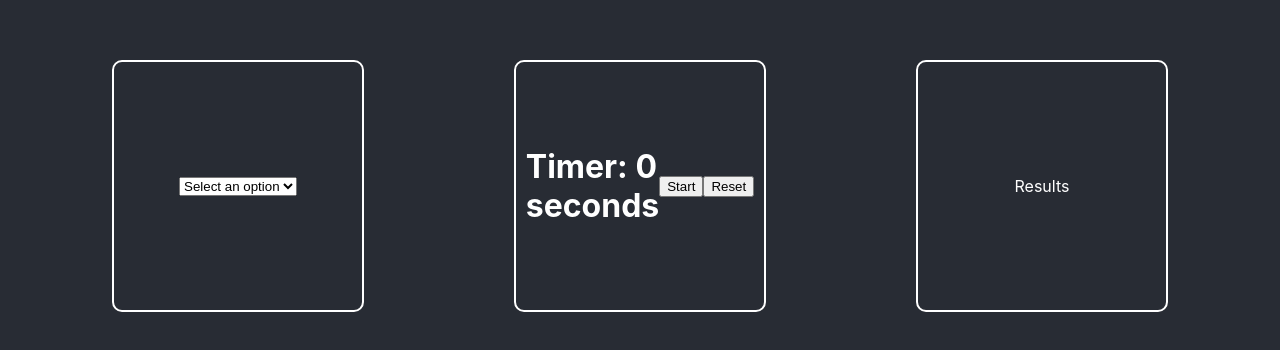
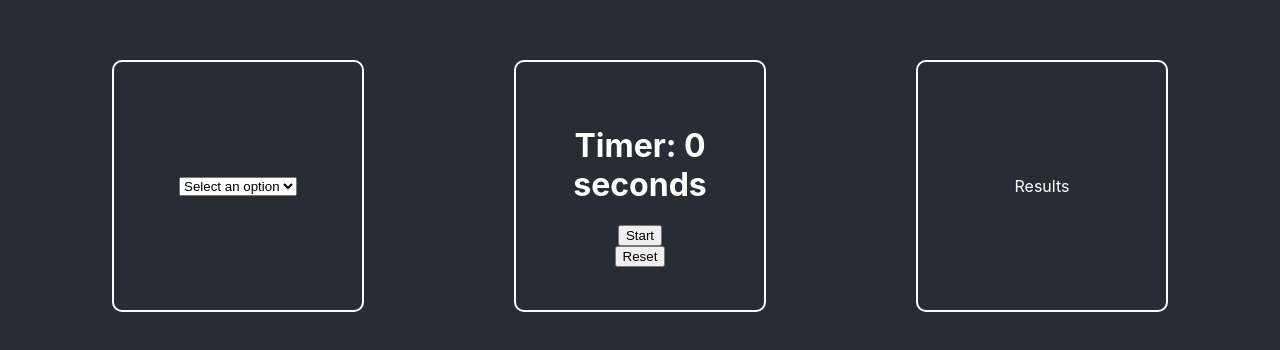
Before and after one commit to Rosenmatt1/pe-web-app, a React (Create React App) app: page / in a window 1280 px wide. Shown: the part 214-564 px from the top of the page. Built offline with nearby package versions, Linux system fonts and the light colour scheme.

Commit message:
Text alined center

```diff
--- a/src/App.css
+++ b/src/App.css
@@ -24,8 +24,10 @@
 
 .timer {
   display: flex;
+  flex-direction: column;
   align-items: center;
   justify-content: center;
+  text-align: center;
   height: 13rem;
   width: 13rem;
   border: 2px solid white;
```
